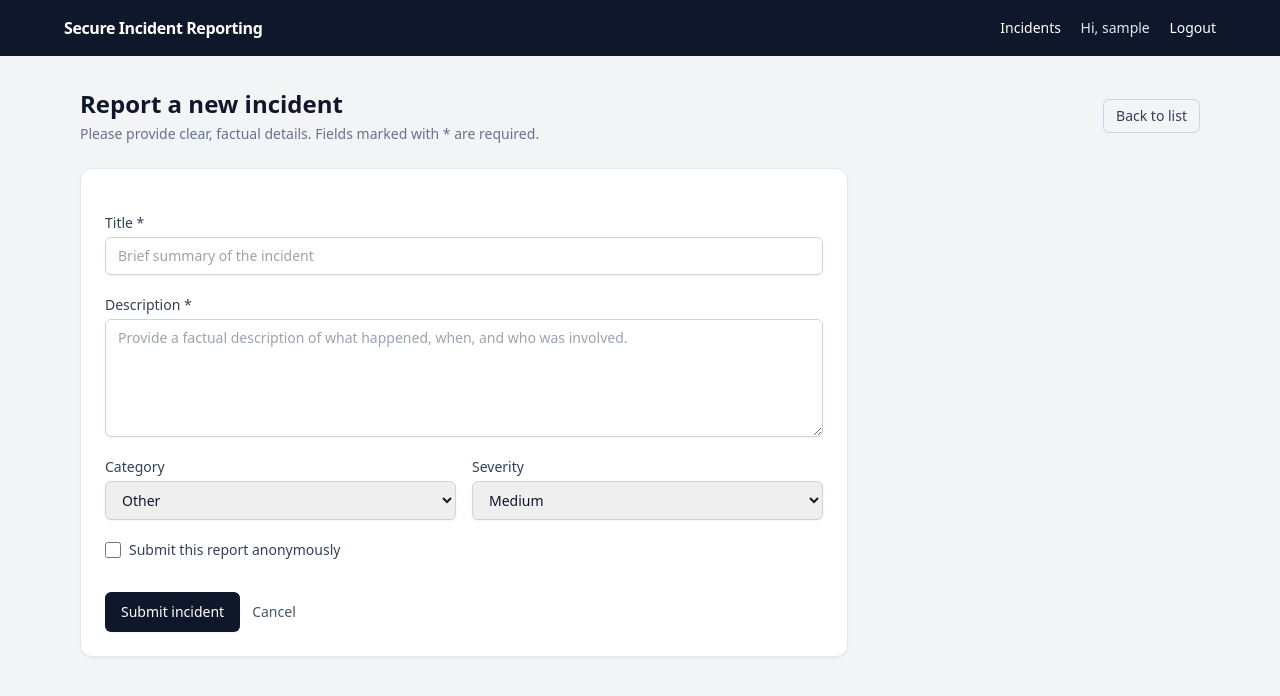
After one commit to Ciano456/secure-incident-reporting-system, a Django app: page /incidents/create/ in a window 1280 px wide. The commit adds this page. Shown: the top 696 px of the page. Run offline with Django 5.2, Linux system fonts and the light colour scheme; the visitor is signed in with stand-in values (Sample User, id 1).

Commit message:
Add incident creation form with validation and ownership

```diff
--- /dev/null
+++ b/incidents/forms.py
@@ -0,0 +1,46 @@
+from django import forms
+from .models import Incident
+
+
+class IncidentForm(forms.ModelForm):
+    class Meta:
+        model = Incident
+        fields = [
+            "title",
+            "description",
+            "category",
+            "severity",
+            "is_anonymous",
+        ]
+        widgets = {
+            "title": forms.TextInput(attrs={
+                "class": "block w-full rounded-md border border-slate-300 px-3 py-2 text-sm text-slate-900 shadow-sm focus:border-slate-900 focus:outline-none focus:ring-1 focus:ring-slate-900",
+                "placeholder": "Brief summary of the incident",
+            }),
+            "description": forms.Textarea(attrs={
+                "class": "block w-full rounded-md border border-slate-300 px-3 py-2 text-sm text-slate-900 shadow-sm focus:border-slate-900 focus:outline-none focus:ring-1 focus:ring-slate-900",
+                "rows": 5,
+                "placeholder": "Provide a factual description of what happened, when, and who was involved.",
+            }),
+            "category": forms.Select(attrs={
+                "class": "block w-full rounded-md border border-slate-300 px-3 py-2 text-sm text-slate-900 shadow-sm focus:border-slate-900 focus:outline-none focus:ring-1 focus:ring-slate-900",
+            }),
+            "severity": forms.Select(attrs={
+                "class": "block w-full rounded-md border border-slate-300 px-3 py-2 text-sm text-slate-900 shadow-sm focus:border-slate-900 focus:outline-none focus:ring-1 focus:ring-slate-900",
+            }),
+            "is_anonymous": forms.CheckboxInput(attrs={
+                "class": "h-4 w-4 rounded border-slate-300 text-slate-900 focus:ring-slate-900",
+            }),
+        }
+
+    def clean_title(self):
+        title = self.cleaned_data.get("title", "").strip()
+        if len(title) < 5:
+            raise forms.ValidationError("Title must be at least 5 characters long.")
+        return title
+
+    def clean_description(self):
+        desc = self.cleaned_data.get("description", "").strip()
+        if len(desc) < 20:
+            raise forms.ValidationError("Description must be at least 20 characters long.")
+        return desc
--- a/incidents/urls.py
+++ b/incidents/urls.py
@@ -6,4 +6,5 @@ app_name = 'incidents'
 
 urlpatterns = [
     path('', views.incident_list, name='list'),
+    path('create/', views.incident_create, name='create'),
 ]
--- a/incidents/views.py
+++ b/incidents/views.py
@@ -1,6 +1,7 @@
-from django.shortcuts import render
+from django.shortcuts import render, redirect
 from django.contrib.auth.decorators import login_required
 from .models import Incident
+from .forms import IncidentForm
 
 # Views
 @login_required
@@ -14,3 +15,19 @@ def incident_list(request):
         "incidents": incidents,
     }
     return render(request, "incidents/incident_list.html", context)
+
+
+@login_required
+def incident_create(request):
+    if request.method == "POST":
+        form = IncidentForm(request.POST)
+        if form.is_valid():
+            incident = form.save(commit=False)
+            incident.reporter = request.user          # secure
+            # status uses default
+            incident.save()
+            return redirect("incidents:list")
+    else:
+        form = IncidentForm()
+
+    return render(request, "incidents/incident_form.html", {"form": form})
--- /dev/null
+++ b/templates/incidents/incident_form.html
@@ -0,0 +1,98 @@
+{% extends "base.html" %}
+
+{% block title %}Report New Incident{% endblock %}
+
+{% block content %}
+<div class="flex items-center justify-between mb-6">
+    <div>
+        <h1 class="text-2xl font-semibold text-slate-900">Report a new incident</h1>
+        <p class="mt-1 text-sm text-slate-500">
+            Please provide clear, factual details. Fields marked with * are required.
+        </p>
+    </div>
+    <a href="{% url 'incidents:list' %}"
+       class="inline-flex items-center rounded-md border border-slate-300 px-3 py-1.5 text-sm text-slate-700 hover:bg-slate-50">
+        Back to list
+    </a>
+</div>
+
+<div class="bg-white border border-slate-200 rounded-xl shadow-sm p-6 max-w-3xl">
+    <form method="post" class="space-y-5">
+        {% csrf_token %}
+
+        {% if form.non_field_errors %}
+            <div class="rounded-lg border border-red-200 bg-red-50 px-3 py-2 text-sm text-red-700 mb-2">
+                {{ form.non_field_errors }}
+            </div>
+        {% endif %}
+
+        <div>
+            <label class="block text-sm font-medium text-slate-700 mb-1">
+                Title *
+            </label>
+            {{ form.title }}
+            {% if form.title.errors %}
+                <p class="mt-1 text-xs text-red-600">
+                    {{ form.title.errors.0 }}
+                </p>
+            {% endif %}
+        </div>
+
+        <div>
+            <label class="block text-sm font-medium text-slate-700 mb-1">
+                Description *
+            </label>
+            {{ form.description }}
+            {% if form.description.errors %}
+                <p class="mt-1 text-xs text-red-600">
+                    {{ form.description.errors.0 }}
+                </p>
+            {% endif %}
+        </div>
+
+        <div class="grid grid-cols-1 md:grid-cols-2 gap-4">
+            <div>
+                <label class="block text-sm font-medium text-slate-700 mb-1">
+                    Category
+                </label>
+                {{ form.category }}
+                {% if form.category.errors %}
+                    <p class="mt-1 text-xs text-red-600">
+                        {{ form.category.errors.0 }}
+                    </p>
+                {% endif %}
+            </div>
+            <div>
+                <label class="block text-sm font-medium text-slate-700 mb-1">
+                    Severity
+                </label>
+                {{ form.severity }}
+                {% if form.severity.errors %}
+                    <p class="mt-1 text-xs text-red-600">
+                        {{ form.severity.errors.0 }}
+                    </p>
+                {% endif %}
+            </div>
+        </div>
+
+        <div class="flex items-center gap-2">
+            {{ form.is_anonymous }}
+            <label class="text-sm text-slate-700">
+                Submit this report anonymously
+            </label>
+        </div>
+
+        <div class="pt-3 flex items-center gap-3">
+            <button
+                type="submit"
+                class="inline-flex items-center rounded-md bg-slate-900 px-4 py-2.5 text-sm font-medium text-white shadow-sm hover:bg-slate-800 focus-visible:outline-none focus-visible:ring-2 focus-visible:ring-slate-900 focus-visible:ring-offset-2"
+            >
+                Submit incident
+            </button>
+            <a href="{% url 'incidents:list' %}" class="text-sm text-slate-600 hover:underline">
+                Cancel
+            </a>
+        </div>
+    </form>
+</div>
+{% endblock %}
```
Also changed, not shown: templates/incidents/incident_list.html (+9 -1 lines), static/css/tailwind.css.
